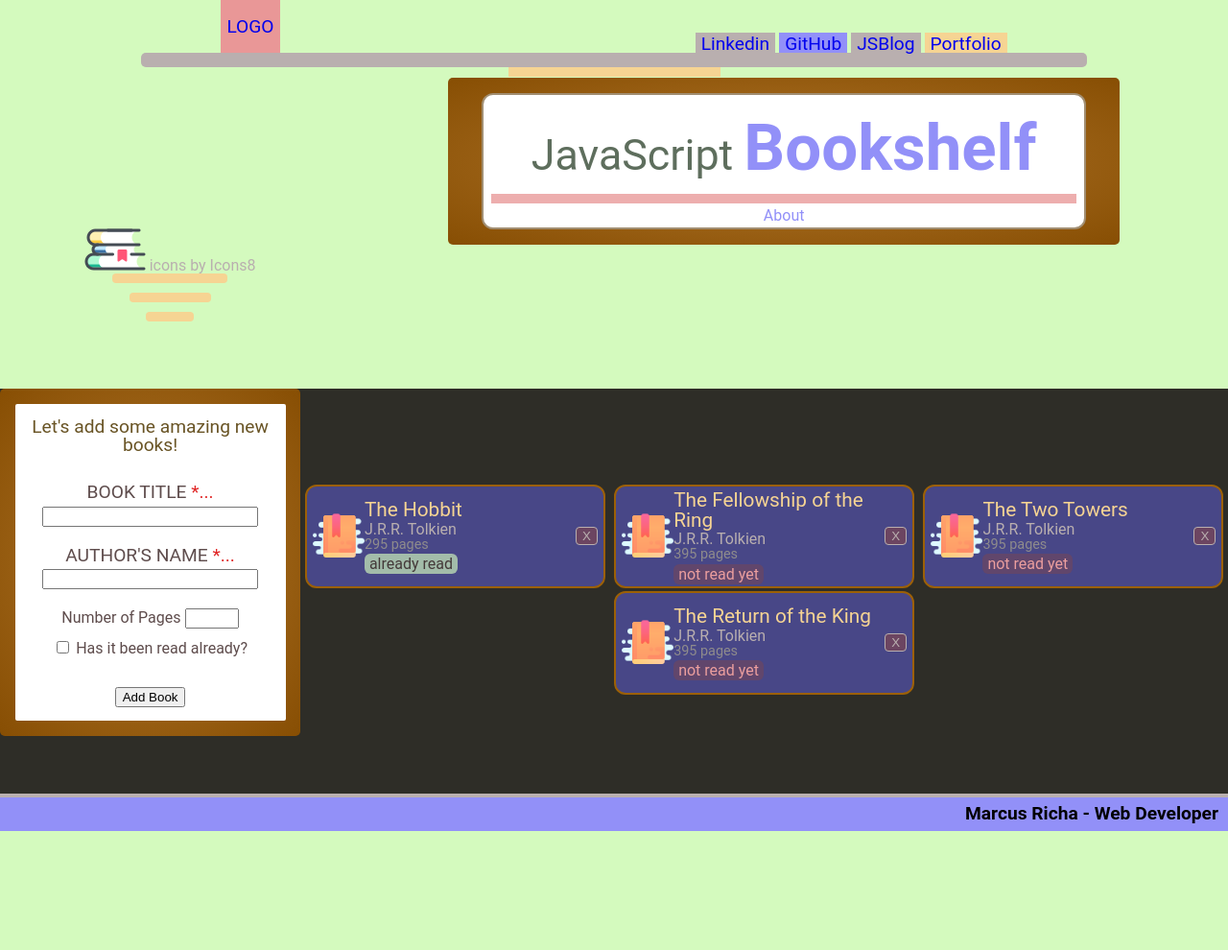
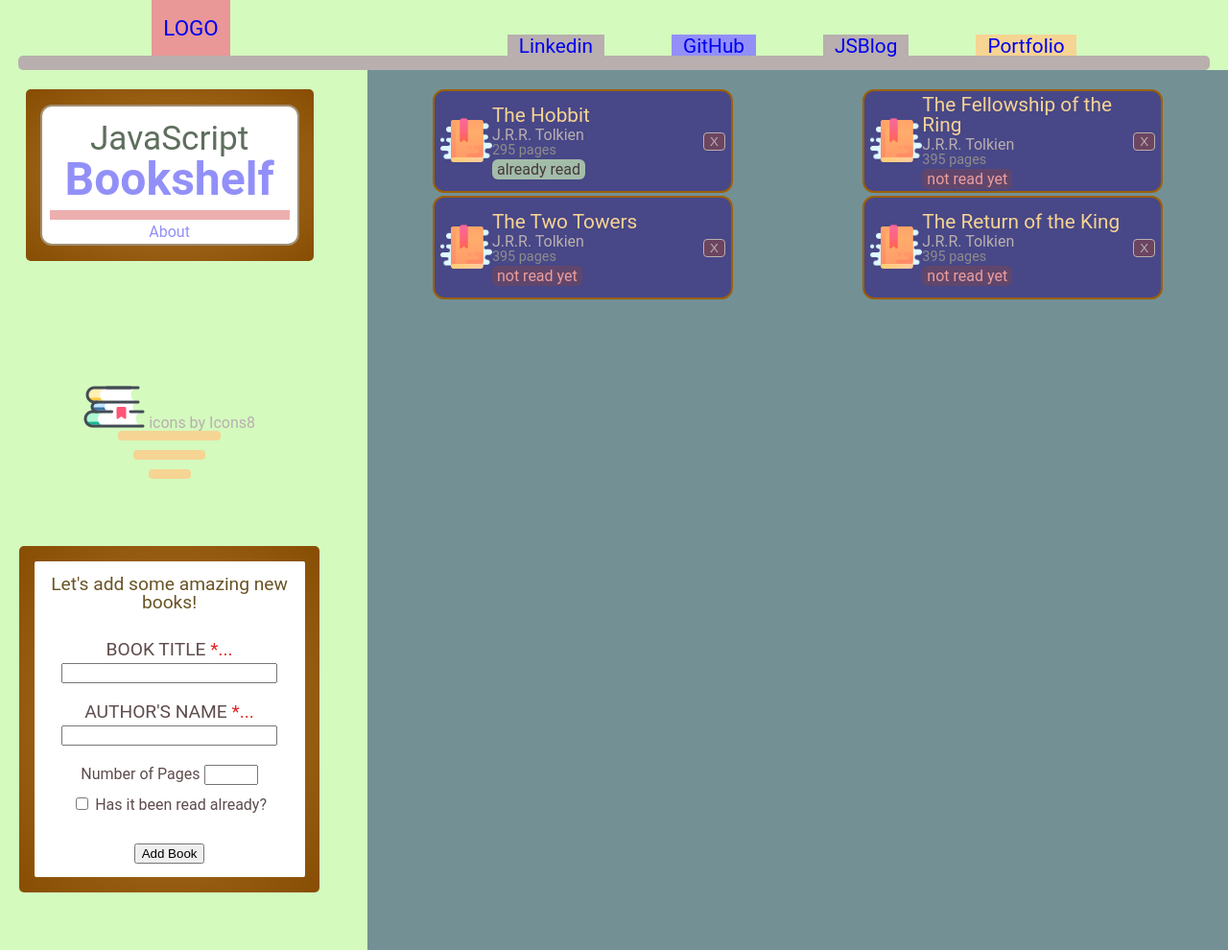
Before and after one commit to ahoymarcus/my-javascript-bookshelf, a plain HTML site: page index.html in a window 1280 px wide. Shown: the top 990 px of the page at 96% size. Before the commit the page ends 866 px from the top, so only its background shows below. Drawn offline with Linux system fonts and the light colour scheme.

Commit message:
Restructure grid system for medium-large layout

```diff
--- a/index.html
+++ b/index.html
@@ -10,6 +10,7 @@
 
 </head>
 <body>
+
 
 	<header class="header">
 		<span class="header__logo"><a href="#">LOGO</a></span>
@@ -26,12 +27,12 @@
 
 	<div class="div-support-top"></div>
 
+
 	<div class="div-ornament-top" ></div>
 
+	<main class="main-container" >
 
-	<main>
-
-		<div class="top-grid-container">
+		<div class="container">
 			<section class="description-partition" >
 				<div class="shelves description-partition__shelf" >
 					<h1 class="description-partition__app-title">JavaScript <span>Bookshelf</span></h1>
@@ -44,6 +45,7 @@
 			</section>
 
 
+
 			<div  class="book-stack" >
 				<div class="book-stack__icon">
 					<img src="./public/images/icons8-book-stack-64.png" alt="book stack icon" />
@@ -54,13 +56,13 @@
 				<div class="book-stack__ornament2" ></div>
 				<div id="third-ornament" class="book-stack__ornament3" ></div>
 			</div>
-		</div>
 
 
-		<div id="hidden-message-board" class="message-board"></div>
+
+			<div id="hidden-message-board" class="message-board"></div>
 
 
-		<div class="book-partitions-container">
+
 			<section class="form-partition" >
 				<div class="shelves form-partition__shelf" >
 					<h4 class="form-partition__desc" >Let's add some amazing new books!</h4>
@@ -104,7 +106,7 @@
 					<button id="add-book" class="form-partition__btn" >Add Book</button>
 				</div>
 			</section>
-
+		</div>
 
 			<section class="booklist-partition" >
 
@@ -129,7 +131,7 @@
 
 			</section>
 
-		</div>
+
 	</main>
 
 
--- a/styles/main.css
+++ b/styles/main.css
@@ -129,6 +129,7 @@ h5 {
 }
 
 .div-ornament-top {
+	display: none;
 	background-color: #F6D493;
 	width: 64%;
 	max-width: 221px;
@@ -155,7 +156,7 @@ h5 {
 	width: 74%;
 	min-width: 300px;
 	max-width: 300px;
-	margin-top: 0.5px;
+	margin-top: 20px;
 	margin-bottom: 110px;
 }
 
@@ -318,7 +319,7 @@ h5 {
 
 
 .booklist-partition {
-	background-color: #2e2d27; /*#fff9c9; #F6D493;*/
+	background-color: #739195; /*#2e2d27; #fff9c9; #F6D493;*/
 	overflow: auto;
 }
 
@@ -433,17 +434,6 @@ h5 {
 		padding-right: 6px;
 	}
 
-	.description-partition {
-		max-width: 330px;
-	}
-	.description-partition__app-title {
-		font-size: 2.2rem;
-	}
-	.description-partition__app-title span {
-		font-size: 3.2rem;
-	}
-
-
 	.booklist-partition__shelf {
 		display: flex;
 		flex-wrap: wrap;
@@ -451,27 +441,9 @@ h5 {
 }
 
 @media only screen and (min-width: 755px) {
-	.top-grid-container {
-		display: grid;
-		grid-template-areas:
-			'top-area2 top-area1 top-area1';
-		align-items: end;
-	}
-	.description-partition {
-		/* width: 94%; */
-		max-width: 380px;
-		margin-bottom: 150px;
-		grid-area: top-area1;
-	}
-	.description-partition__app-title {
-		font-size: 2.6rem;
-	}
-	.description-partition__app-title span {
-		font-size: 4rem;
-	}
-
-	.book-stack {
-		grid-area: top-area2;
+	.header__navbar {
+		width: 600px;
+		justify-content: space-between;
 	}
 
 	.book-stack__ornament1 {
@@ -485,43 +457,40 @@ h5 {
 	}
 
 	.form-partition {
-		grid-area: bottom-area1;
 		width: 100%;
 		margin-bottom: 60px; /* (484 - 365) /2 = 60*/
 	}
 
 	.booklist-partition {
 		/* background-color: transparent; */
-		grid-area: bottom-area2;
+		grid-area: bookshelf;
 	}
 
-	.book-partitions-container {
-		background-color: #2e2d27; /*#fff9c9;*/
+	.container {
+		grid-area: top-area;
+		display: flex;
+		flex-direction: column;
+		margin-left: 20px;
+	}
+
+	.main-container {
 		display: grid;
 		grid-template-areas:
-			'bottom-area1 bottom-area2  bottom-area2';
-		align-items: center;
+			'top-area bookshelf';
+		grid-column-gap: 50px;
 	}
-
 }
 
 
 @media only screen and (min-width: 1010px) {
-	.div-support-top {
-		width: 77%;
-		max-width: 1050px;
+	.header__logo {
+		font-size: 1.4rem;
+		padding-left: 12px;
+		padding-right: 12px;
 	}
-
-	.description-partition {
-		width: 94%;
-		max-width: 700px;
-		/* margin-bottom: 50px; */
-	}
-	.description-partition__app-title {
-		font-size: 2.8rem;
-		padding: 14px;
-	}
-	.description-partition__app-title span {
-		font-size: 4.2rem;
+	.header__navbar li {
+		font-size: 1.3rem;
+		padding-left: 12px;
+		padding-right: 12px;
 	}
 }
```
